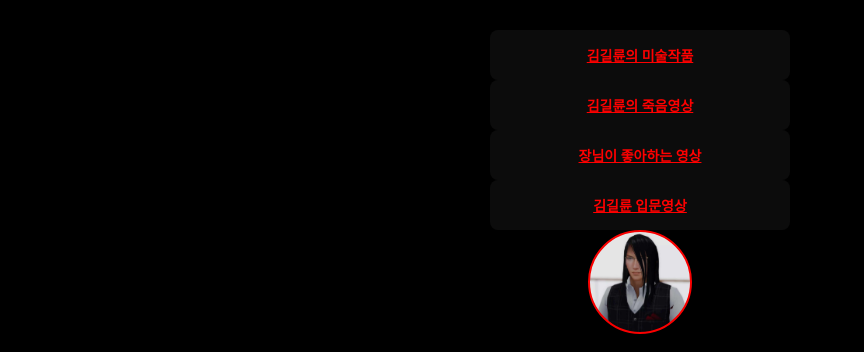
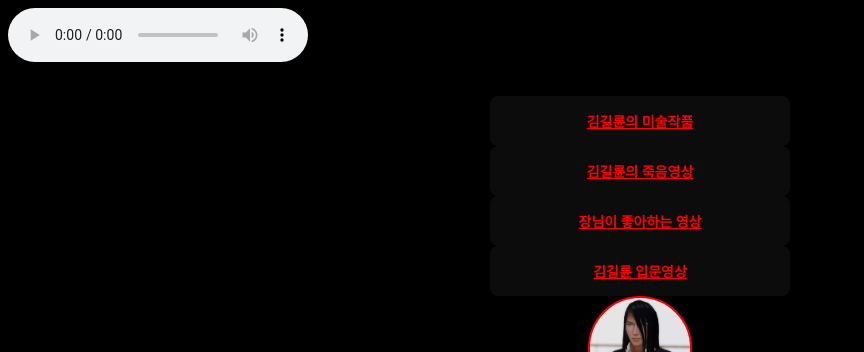
Before and after one commit to kimkilman/Ummmmmm, a plain HTML site: page index.html in a window 1280 px wide. Shown: the top 352 px of the page, without its empty margins (0-864 px from the left). Drawn offline with Linux system fonts and the light colour scheme.

Commit message:
Update index.html

```diff
--- a/index.html
+++ b/index.html
@@ -62,6 +62,10 @@
         </style>
     </head>
     <body>
+              <audio src="y2mate.com_-_.mp3" controls autoplay>\
+            your browser does not support the audio element.
+        </audio>
+
         <div class="wrap">
             <a target="_blank" href="https://search.pstatic.net/common/?src=http%3A%2F%2Fblogfiles.naver.net%2F20120601_76%2Fksu07095_1338547719293gp9hA_PNG%2F%25C1%25A6%25B8%25F1_%25BE%25F8%25C0%25BD.png&type=sc960_832">김길륜의 미술작품</a>
             <a target="_blank" href="https://search.pstatic.net/common/?src=http%3A%2F%2Fcafefiles.naver.net%2F20140713_250%2Fkickmyass77_1405179119820nQbQh_GIF%2F-667366168.gif&type=sc960_832_gif">김길륜의 죽음영상</a>
```
